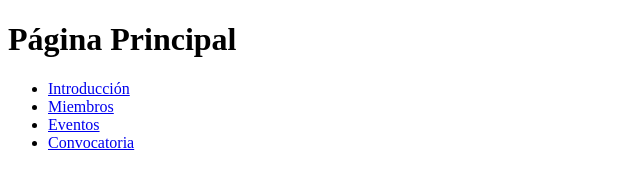
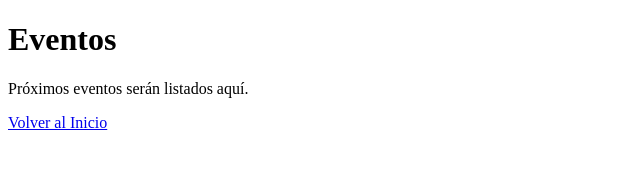
Before and after one commit to redicecinnova/redicecinova.github.io, a plain HTML site: page index.html in a window 1280 px wide. Shown: the whole page, without its empty margins (0-640 px from the left). Drawn offline with Linux system fonts and the light colour scheme.

Commit message:
Add files via upload

```diff
--- a/index.html
+++ b/index.html
@@ -1,20 +1,14 @@
 <!DOCTYPE html>
 <html lang="es">
 <head>
-    <title>Página Principal</title>
+    <title>Eventos</title>
     <link rel="stylesheet" href="/assets/css/styles.css">
 </head>
 <body>
     <header>
-        <h1>Página Principal</h1>
+        <h1>Eventos</h1>
     </header>
-    <nav>
-        <ul>
-            <li><a href="/intro">Introducción</a></li>
-            <li><a href="/miembros">Miembros</a></li>
-            <li><a href="/eventos">Eventos</a></li>
-            <li><a href="/convocatoria">Convocatoria</a></li>
-        </ul>
-    </nav>
+    <p>Próximos eventos serán listados aquí.</p>
+    <a href="/">Volver al Inicio</a>
 </body>
 </html>
```
